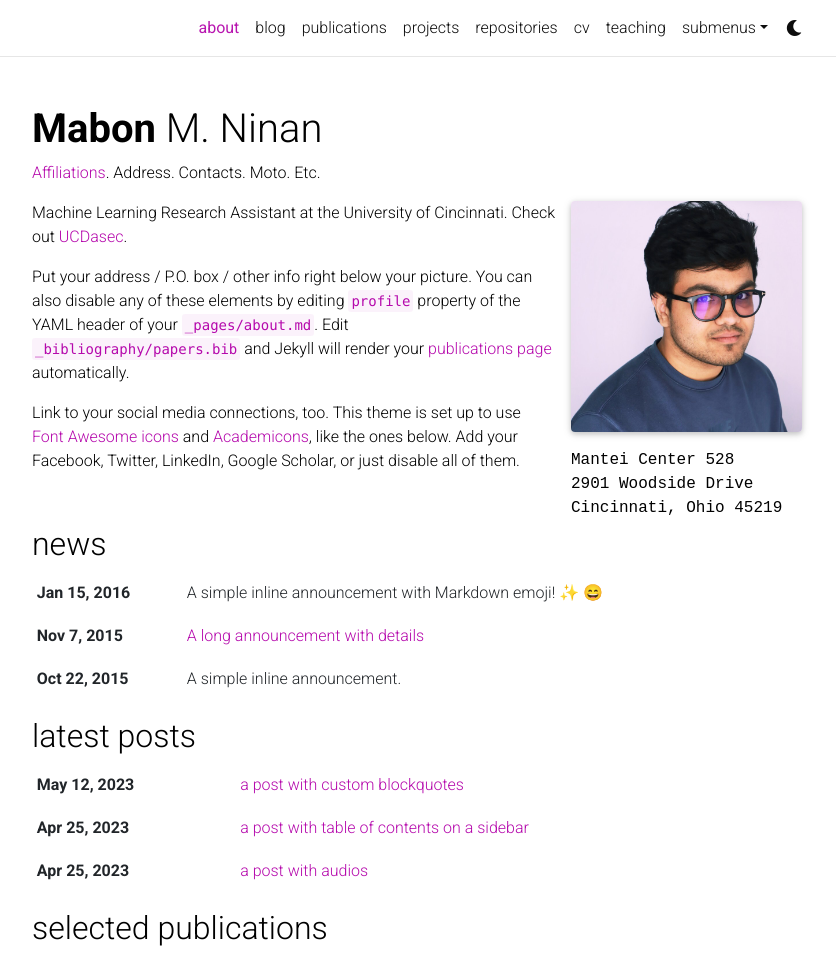
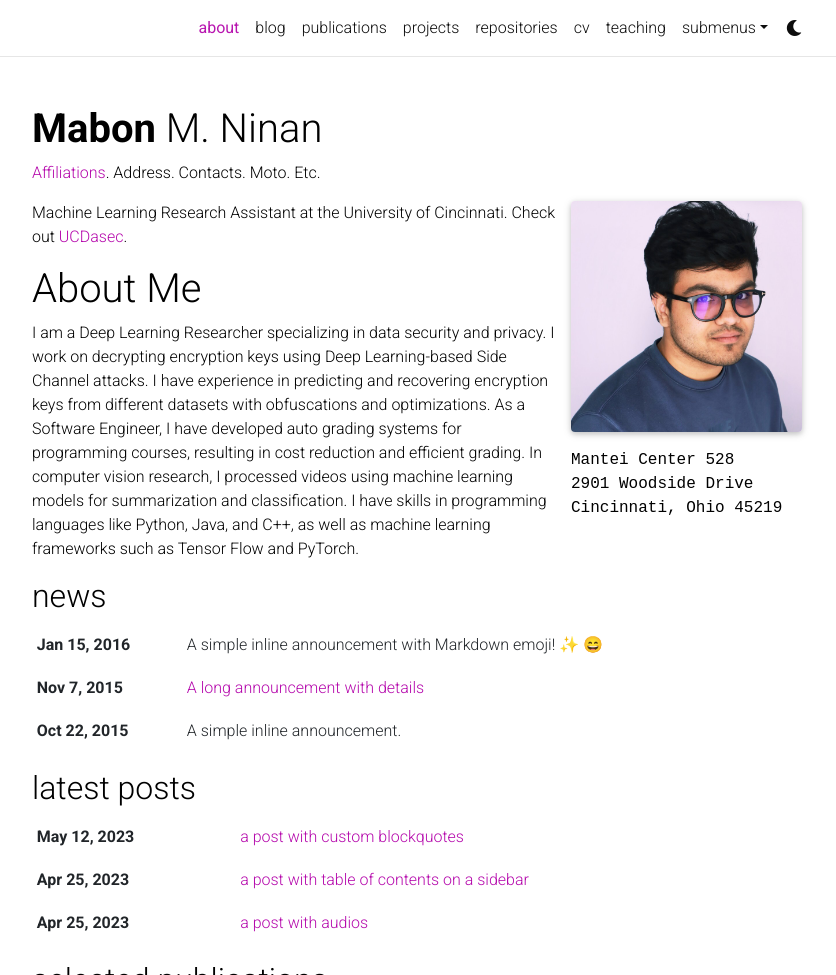
Before and after one commit to mabonmn/mabonmn.github.io, a Jekyll site: the page built from _pages/about.md, in a window 1280 px wide and 1316 px high, cut to the strip 0-975 px from the top of the window. Shown: the whole strip, without its empty margins (223-1059 px from the left). Built offline with Jekyll 4.4.1, drawn with Linux system fonts in a browser that asks for light colours; full-size pictures stand in for the smaller copies a plugin makes; emoji names are drawn with the system emoji font; comment, search, counter and statistics services are not loaded; a style sheet for code colours, icons or effects is not loaded.

Commit message:
Update about.md

```diff
--- a/_pages/about.md
+++ b/_pages/about.md
@@ -21,6 +21,5 @@ social: true  # includes social icons at the bottom of the page
 
 Machine Learning Research Assistant at the University of Cincinnati. Check out [UCDasec](https://homepages.uc.edu/~wang2ba/).
 
-Put your address / P.O. box / other info right below your picture. You can also disable any of these elements by editing `profile` property of the YAML header of your `_pages/about.md`. Edit `_bibliography/papers.bib` and Jekyll will render your [publications page](/al-folio/publications/) automatically.
-
-Link to your social media connections, too. This theme is set up to use [Font Awesome icons](http://fortawesome.github.io/Font-Awesome/) and [Academicons](https://jpswalsh.github.io/academicons/), like the ones below. Add your Facebook, Twitter, LinkedIn, Google Scholar, or just disable all of them.
+# About Me
+I am a Deep Learning Researcher specializing in data security and privacy. I work on decrypting encryption keys using Deep Learning-based Side Channel attacks. I have experience in predicting and recovering encryption keys from different datasets with obfuscations and optimizations. As a Software Engineer, I have developed auto grading systems for programming courses, resulting in cost reduction and efficient grading. In computer vision research, I processed videos using machine learning models for summarization and classification. I have skills in programming languages like Python, Java, and C++, as well as machine learning frameworks such as Tensor Flow and PyTorch.
```
